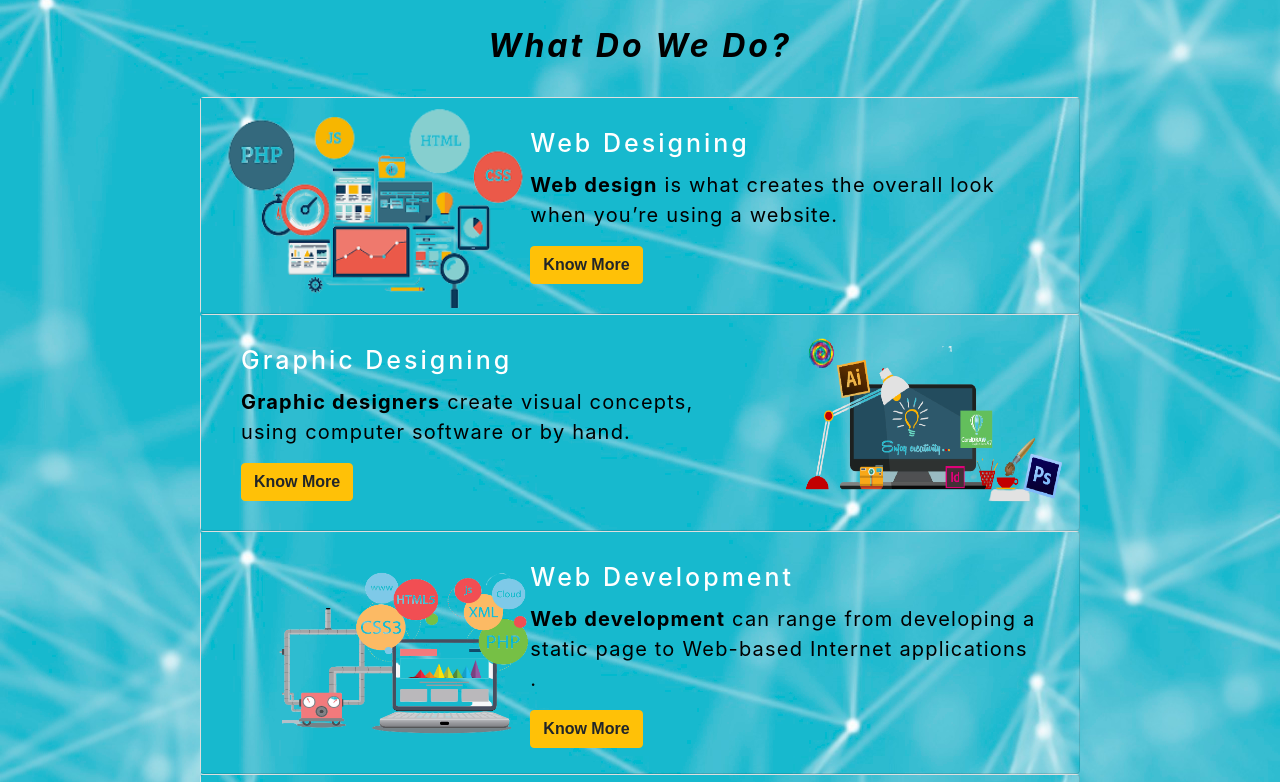
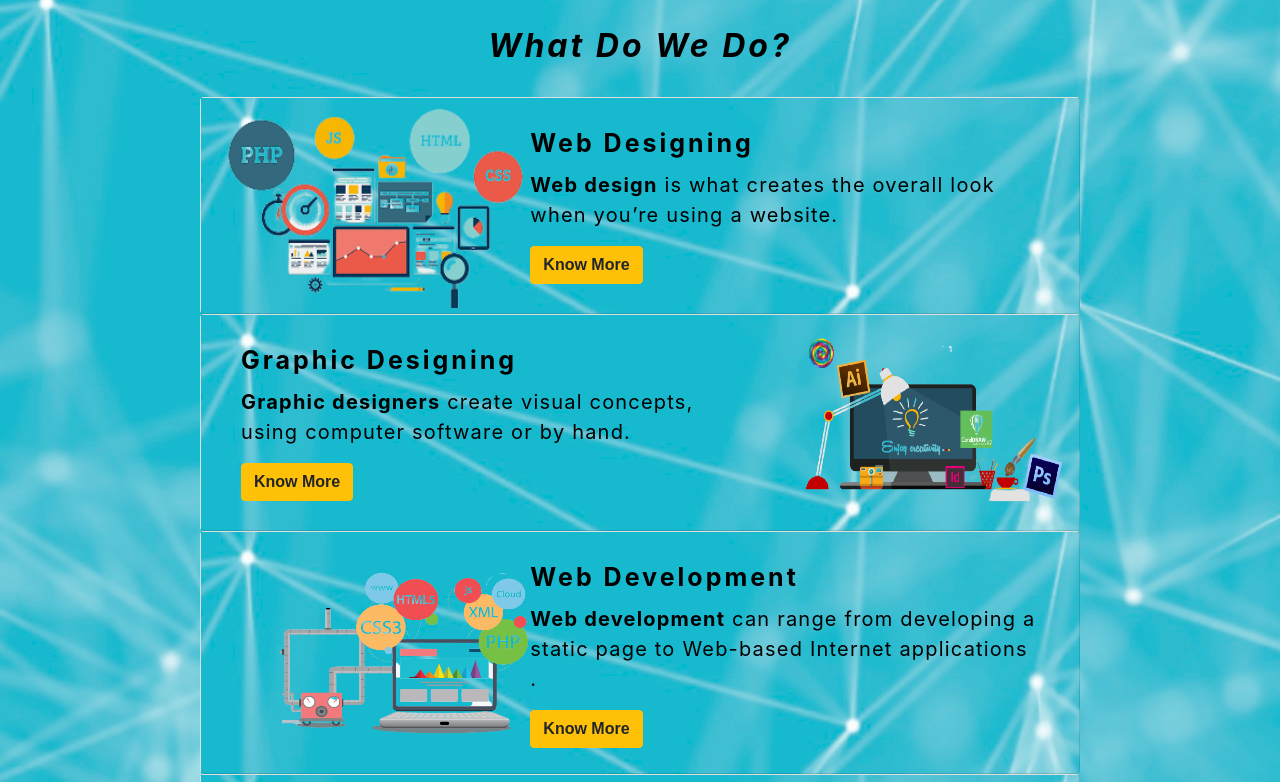
Before and after one commit to kumar-tushar/Digiweb-HTML-CSS-Bootstrap, a website: page index.html in a window 1280 px wide. Shown: the part 1540-2322 px from the top of the page. Drawn offline with nearby package versions, Linux system fonts and the light colour scheme; a web font is replaced by a local one.

Commit message:
Update style.css

```diff
--- a/style.css
+++ b/style.css
@@ -80,7 +80,8 @@ font-size:20px;}
 
 h1,h3,h5{
      letter-spacing :3px;}
-h3{color:white;
+h3{color:black;
+ font-weight:bolder;
 font-size:25px;}
 
 .card{
```
